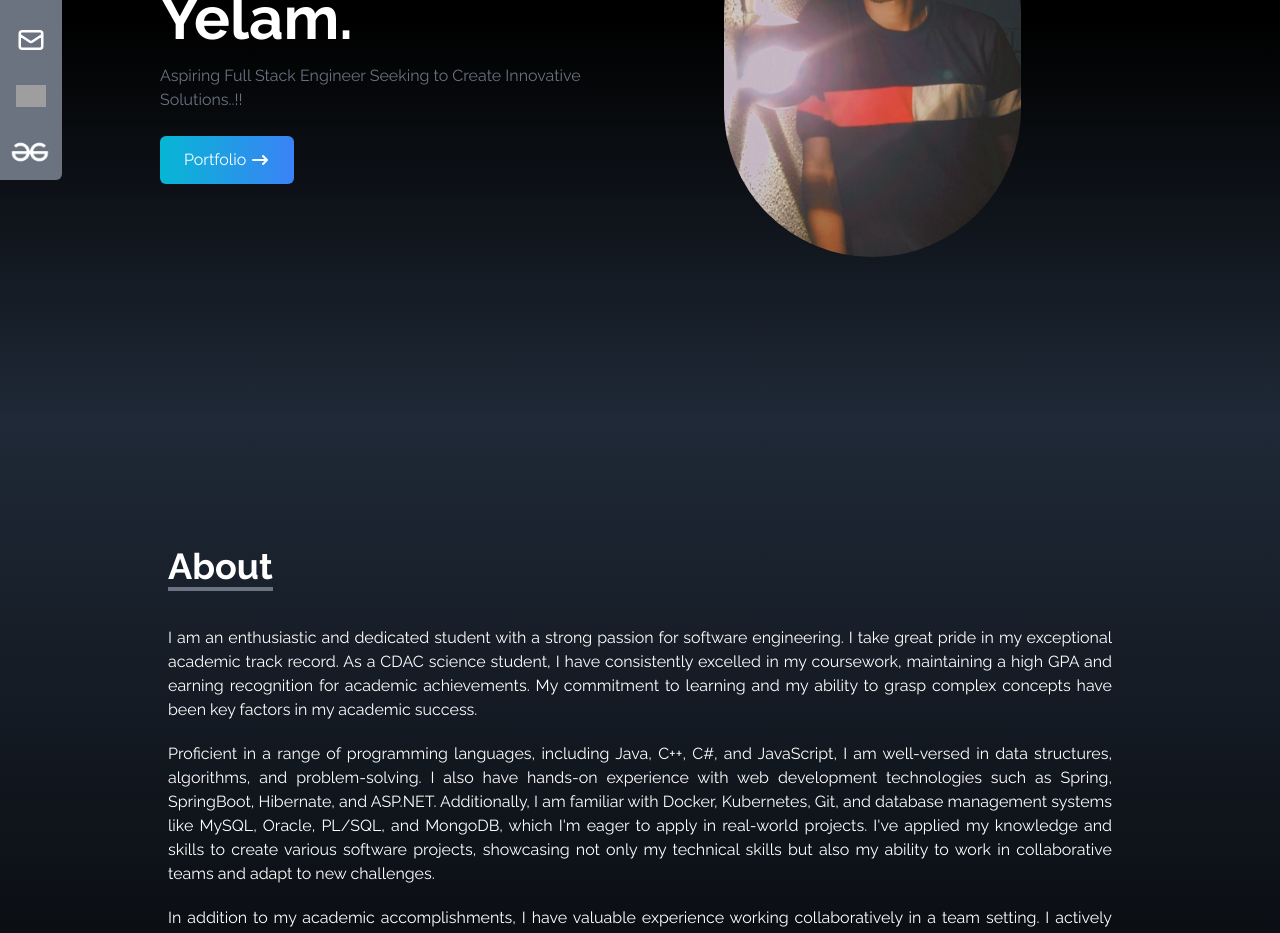
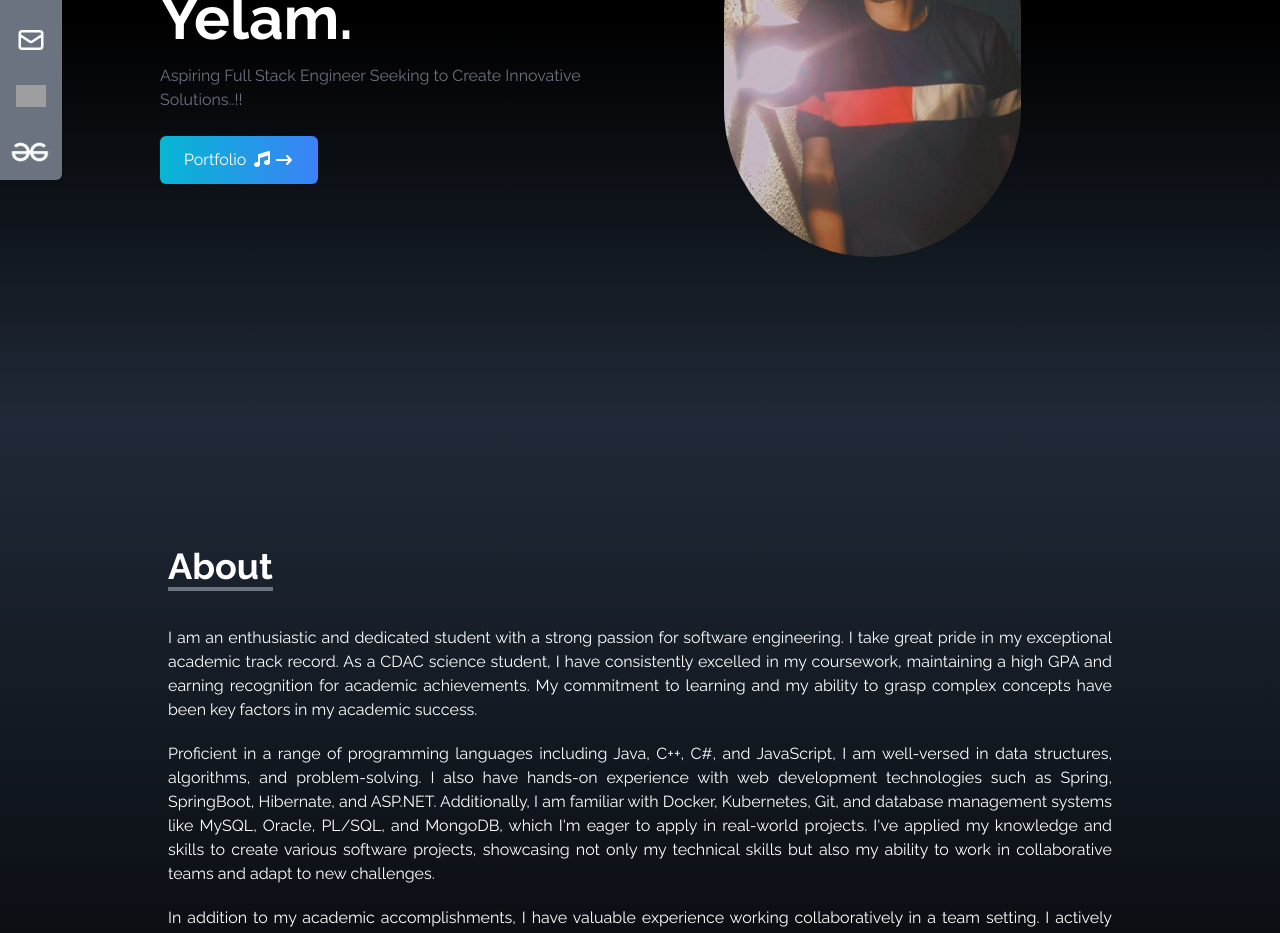
Before and after one commit to omsabade1857/om_portfolios, a React (Create React App) app: page / in a window 1280 px wide. Shown: the part 380-1313 px from the top of the page. Built offline with nearby package versions, Linux system fonts and the light colour scheme; grey boxes are pictures that could not be loaded.

Commit message:
music added

```diff
--- a/package.json
+++ b/package.json
@@ -4,6 +4,8 @@
   "version": "0.1.0",
   "private": true,
   "dependencies": {
+    "@fortawesome/free-solid-svg-icons": "^6.5.2",
+    "@fortawesome/react-fontawesome": "^0.2.0",
     "@testing-library/jest-dom": "^5.17.0",
     "@testing-library/react": "^13.4.0",
     "@testing-library/user-event": "^13.5.0",
--- a/src/components/About.jsx
+++ b/src/components/About.jsx
@@ -13,7 +13,7 @@ export const About = () => {
                     </p>
 
                     <p className='mt-5'>
-                        Proficient in a range of programming languages, including Java, C++, C#, and JavaScript, I am well-versed in data structures, algorithms, and problem-solving. I also have hands-on experience with web development technologies such as Spring, SpringBoot, Hibernate, and ASP.NET. Additionally, I am familiar with Docker, Kubernetes, Git, and database management systems like MySQL, Oracle, PL/SQL, and MongoDB, which I'm eager to apply in real-world projects. I've applied my knowledge and skills to create various software projects, showcasing not only my technical skills but also my ability to work in collaborative teams and adapt to new challenges.
+                        Proficient in a range of programming languages including Java, C++, C#, and JavaScript, I am well-versed in data structures, algorithms, and problem-solving. I also have hands-on experience with web development technologies such as Spring, SpringBoot, Hibernate, and ASP.NET. Additionally, I am familiar with Docker, Kubernetes, Git, and database management systems like MySQL, Oracle, PL/SQL, and MongoDB, which I'm eager to apply in real-world projects. I've applied my knowledge and skills to create various software projects, showcasing not only my technical skills but also my ability to work in collaborative teams and adapt to new challenges.
                     </p>
 
                     <p className='mt-5'>
--- /dev/null
+++ b/src/components/home.css
@@ -0,0 +1,16 @@
+@keyframes heartbeat {
+    0% {
+      transform: scale(1);
+    }
+    50% {
+      transform: scale(1.1);
+    }
+    100% {
+      transform: scale(1);
+      color: rgb(186, 38, 215);
+    }
+  }
+
+  .heartbeat {
+    animation: heartbeat 1s infinite;
+  }
--- a/src/components/home.jsx
+++ b/src/components/home.jsx
@@ -1,8 +1,40 @@
-import React from 'react';
-import My_image from '../assets/my-image1.jpg';
+import React, { useState } from 'react';
+import MyImage from '../assets/my-image1.jpg';
 import { HiArrowNarrowRight } from 'react-icons/hi';
+import { FontAwesomeIcon } from '@fortawesome/react-fontawesome';
+import { faMusic, faHeart } from '@fortawesome/free-solid-svg-icons';
+import audioFile from '../assets/music/perfect-beauty-1407.mp3';
+import './home.css';
 
 const Home = () => {
+  const [audio] = useState(new Audio(audioFile));
+  const [musicPlaying, setMusicPlaying] = useState(false);
+
+  const playAudio = () => {
+    if (!audio.paused) {
+      audio.pause();
+      setMusicPlaying(false);
+    } else {
+      audio.loop = true;
+      audio.volume = 0.10;
+      audio.play().catch(error => {
+        console.error('Autoplay failed:', error.message);
+      });
+      setMusicPlaying(true);
+    }
+  };
+
+  const toggleMusicIcon = () => {
+    return musicPlaying ? <FontAwesomeIcon icon={faHeart} className="heartbeat" /> : <FontAwesomeIcon icon={faMusic} />;
+  };
+
+  const downloadResume = () => {
+    const link = document.createElement('a');
+    link.href = '/Omkar_Resume.pdf';
+    link.download = 'Omkar_Resume.pdf';
+    link.click();
+  };
+
   return (
     <div name="home" className='pt-20 h-screen w-full bg-gradient-to-b from-black via-black to-gray-800'>
       <div className='max-w-screen-lg mx-auto flex flex-col items-center justify-center h-full px-8 md:flex-row'>
@@ -10,14 +42,17 @@ const Home = () => {
           <h2 className='text-4xl sm:text-6xl font-bold text-white'>Hi, I am Omkar Yelam.</h2>
           <p className='text-gray-500 py-4 max-w-md'>Aspiring Full Stack Engineer Seeking to Create Innovative Solutions..!!</p>
           <div>
-            <a href='/path/to/Omkar_Resume.pdf' download='Omkar_Resume.pdf' className='group text-white w-fit px-6 py-3 my-2 flex items-center rounded-md bg-gradient-to-r from-cyan-500 to-blue-500 cursor-pointer'>
+            <button onClick={playAudio} className="group text-white w-fit px-6 py-3 my-2 flex items-center rounded-md bg-gradient-to-r from-cyan-500 to-blue-500 cursor-pointer">
               Portfolio
+              <span className='ml-2'>
+                {toggleMusicIcon()}
+              </span>
               <span className='group-hover:rotate-90 duration-300'><HiArrowNarrowRight size={20} className='ml-1'/></span>
-            </a>
+            </button>
           </div>
         </div>
         <div>
-          <img src={My_image} alt="my profile" className='rounded-full h-auto mx-auto my-auto w-3/5 md:w-3/5 sm:w-1/3' />
+          <img src={MyImage} alt="my profile" className='rounded-full h-auto mx-auto my-auto w-3/5 md:w-3/5 sm:w-1/3' />
         </div>
       </div>
     </div>
--- a/src/components/projects.jsx
+++ b/src/components/projects.jsx
@@ -25,7 +25,7 @@ export const Projects = () => {
         {
             id: 3,
             src: foodDelivery,
-            title:"Farm fresh",
+            title:"FarmFresh",
             description:"Step into our Food Delivery web app repository, your go-to solution for grocery shopping convenience whether you're at home, work, or hostel. Explore fresh produce from Farm Fresh and place orders hassle-free. Enjoy additional features such as personalized recommendations, order tracking, and secure payment options for an enhanced shopping experience.",
             href:"https://github.com/omsabade1857/FoodDelivery-web"
 
```
Also changed, not shown: 2 other files (tests, documents, lock files or other folders).
